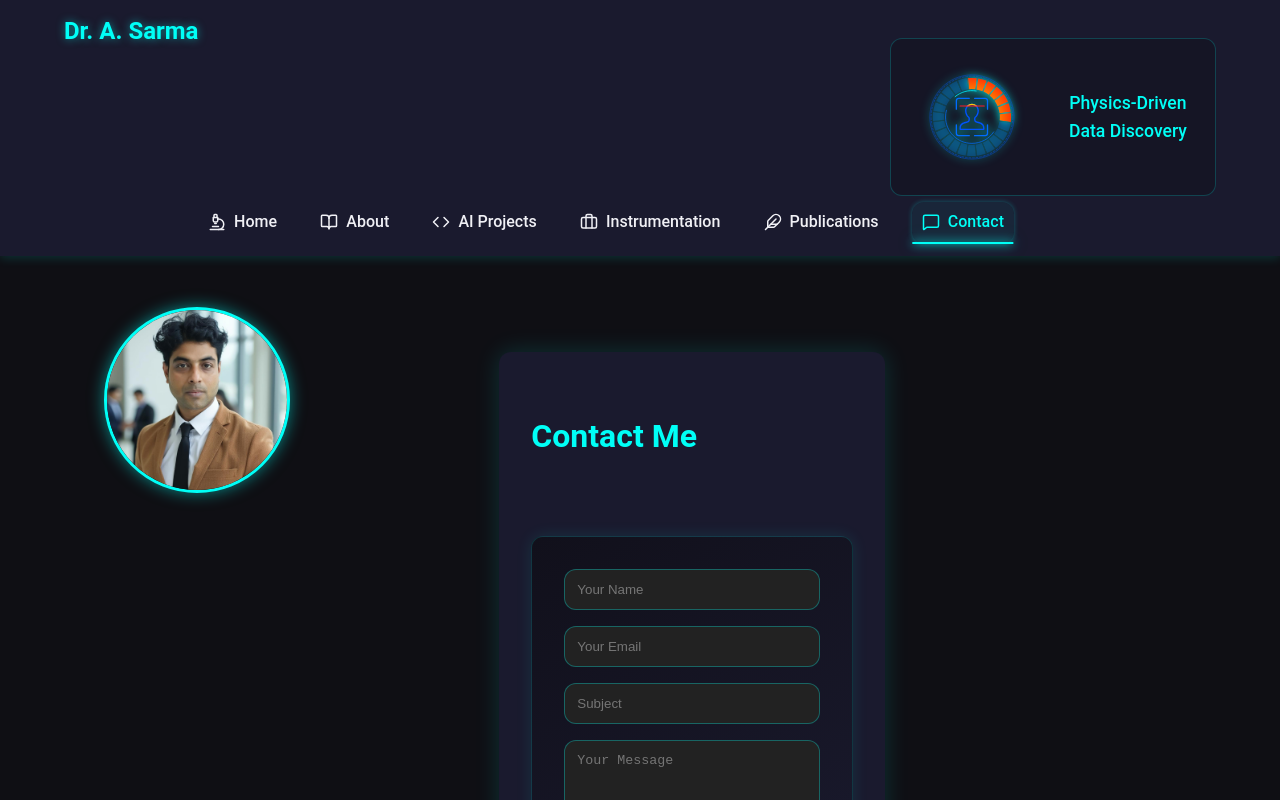
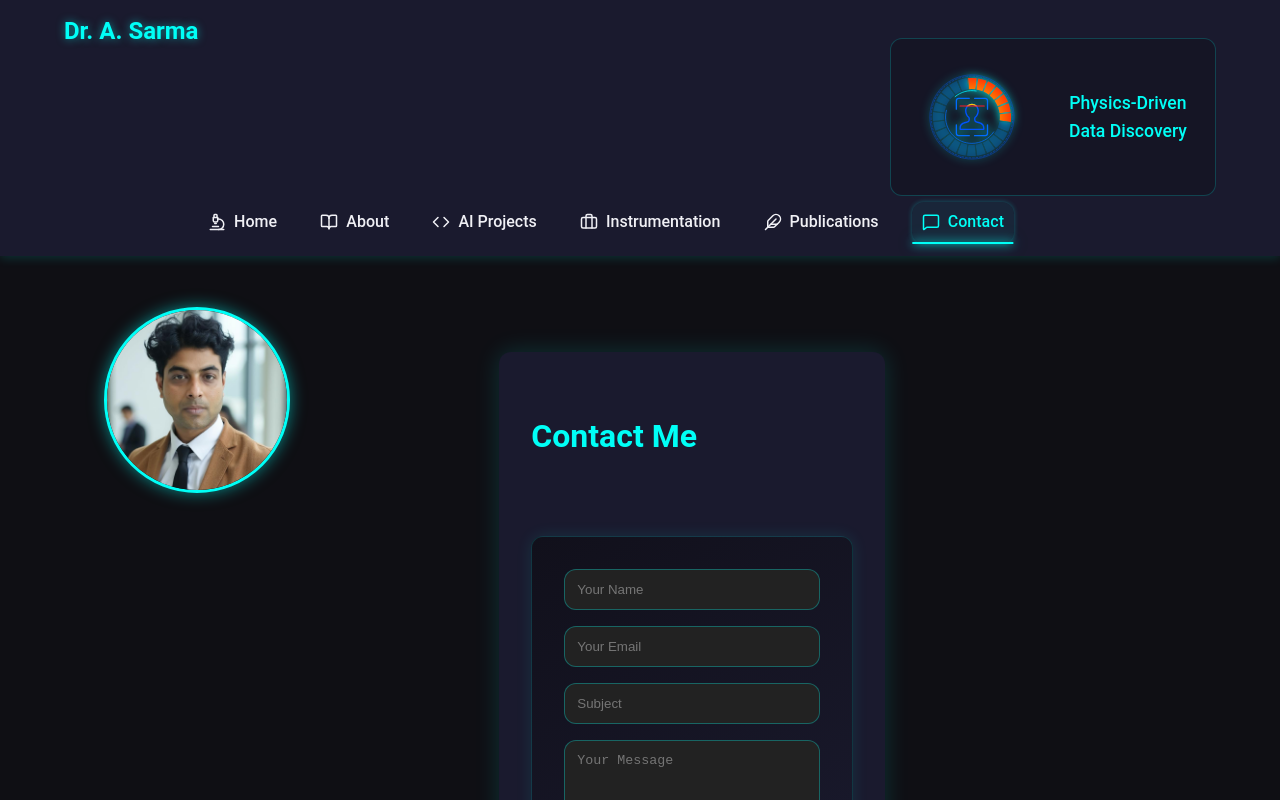
Before and after one commit to abhisakh/Advance_Portfolio, a React (Vite) app in the folder portfolio/: page /contact in a window 1280 px wide. Shown: the top 800 px of the page. Built offline with nearby package versions, Linux system fonts and the light colour scheme.

Commit message:
Image position in profile css

```diff
--- a/portfolio/src/styles/profile.css
+++ b/portfolio/src/styles/profile.css
@@ -25,6 +25,10 @@
   object-fit: cover;
   /* This moves the image content DOWN relative to the circle */
   object-position: center top;
+  /* 1.2 = 120% size (20% zoom). Increase this number to zoom more. */
+  transform: scale(1.2);
+  /* Ensures the zoom stays centered or matches your preferred position */
+  transform-origin: center top;
   transition: transform 0.4s ease;
 }
 
```
